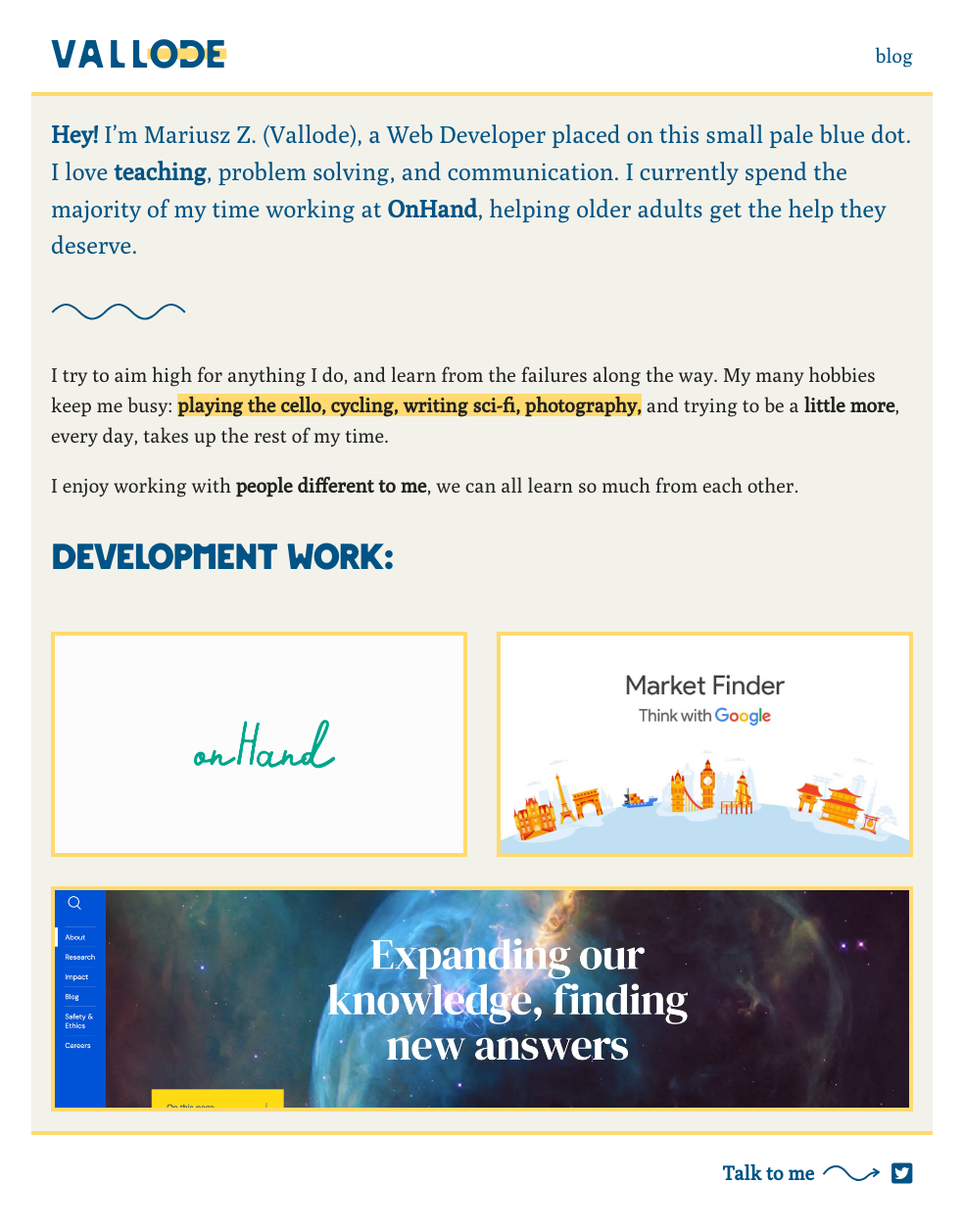
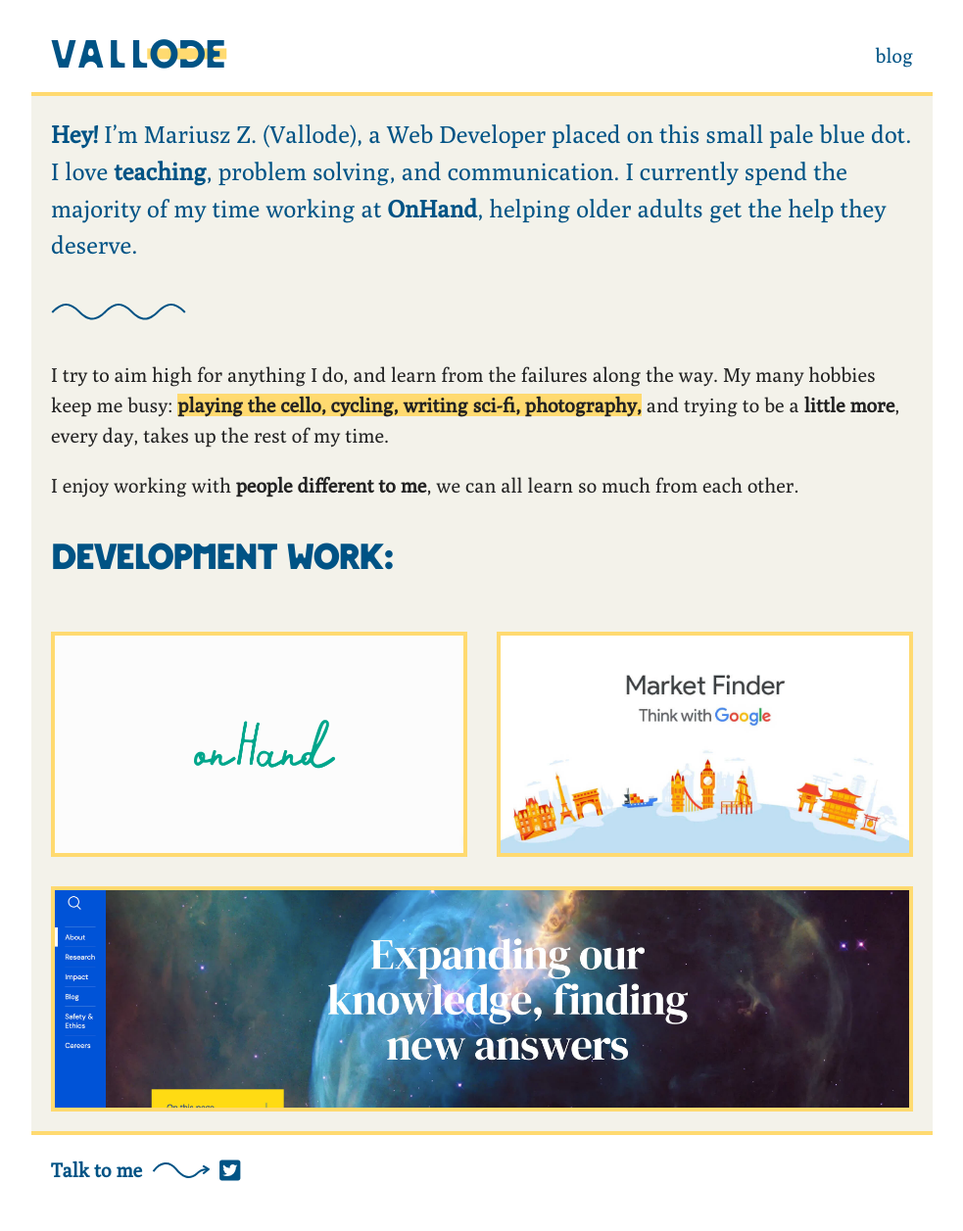
Before and after one commit to vallode/vallode.com, a Jekyll site: the page built from index.md, in a window 1280 px wide. Shown: the whole page at 98% size, without its empty margins (148-1131 px from the left). Built offline with Jekyll 4.4.1, drawn with Linux system fonts in a browser that asks for light colours.

Commit message:
Add styling for footer links

```diff
--- a/_sass/_footer.scss
+++ b/_sass/_footer.scss
@@ -1,43 +1,46 @@
 .page-footer {
   @include container-padding-sides;
 
+  align-items: center;
   border-top: 4px solid $-c-yellow-500;
   color: $-c-blue-500;
   display: flex;
+  justify-content: space-between;
+  padding: 15px 0;
   position: relative;
   width: 100%;
 
   .social {
     align-items: center;
     display: flex;
-    flex: 1;
     justify-content: flex-end;
-    margin: 15px 0;
+  }
+
+  .arrow {
+    margin: .5em;
   }
 
   svg {
+    display: block;
     fill: $-c-blue-500;
     transition: fill .125s ease;
   }
 
-  .arrow,
   a {
-    align-items: center;
-    display: flex;
-  }
+    text-decoration: none;
+    transition: color 0.125s ease;
 
-  a {
-    justify-content: flex-end;
-    margin: 0 0 0 12px;
+    &:focus,
+    &:hover {
+      color: $-c-yellow-500;
 
-    &:focus svg,
-    &:hover svg {
-      fill: $-c-yellow-500;
+      svg {
+        fill: $-c-yellow-500;
+      }
     }
   }
 
   p {
     font-weight: bold;
-    margin: .4em;
   }
 }
```
